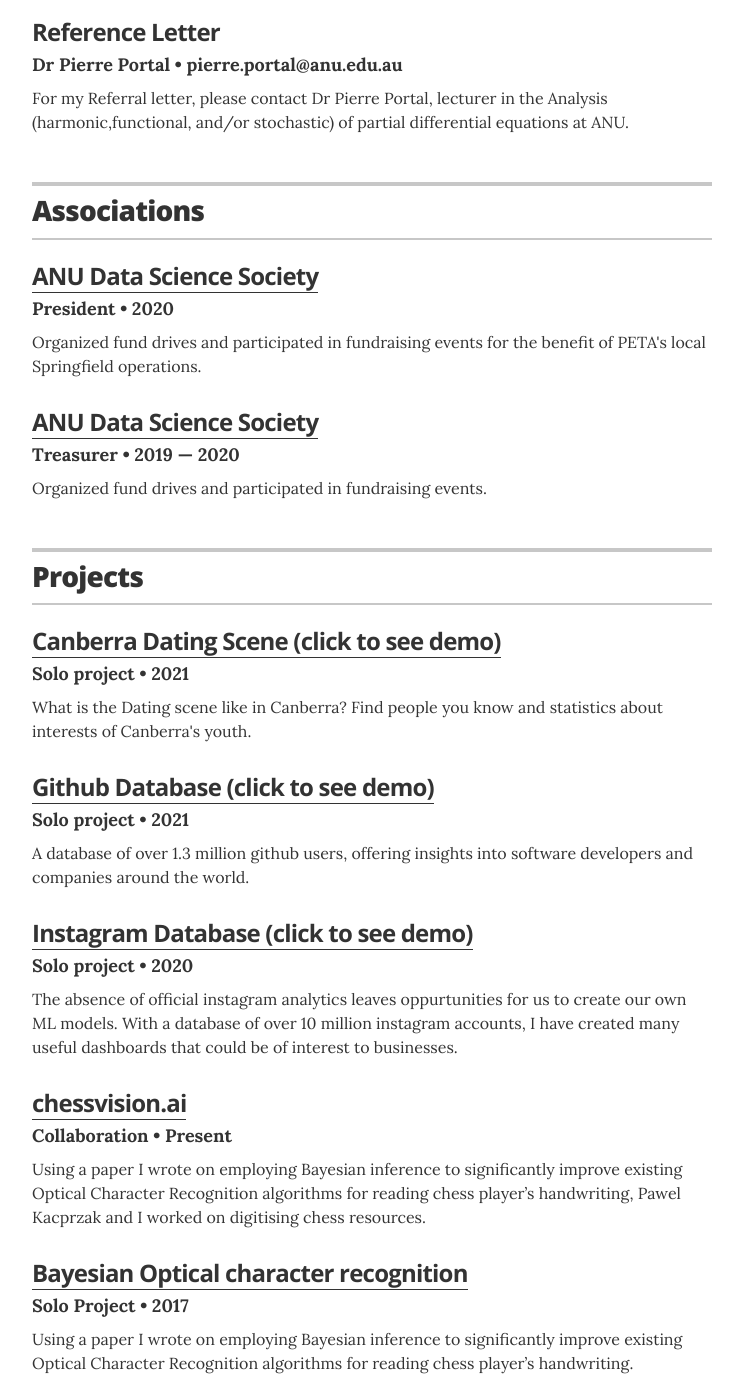
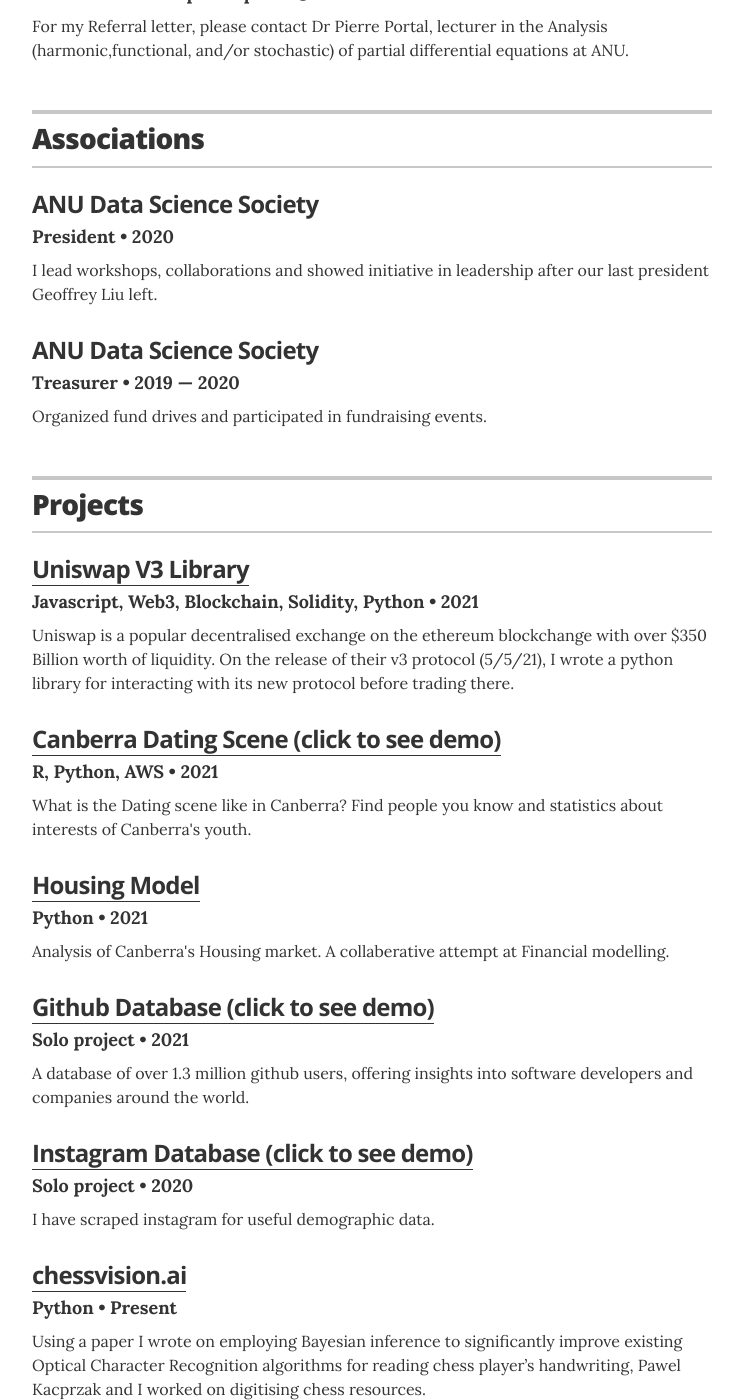
Before and after one commit to rieszrt/rieszrt.github.io, a Jekyll site: the page built from index.html, in a window 1280 px wide and 1400 px high, scrolled down 1078 px. Shown: the whole window, without its empty margins (268-1011 px from the left). Built offline with Jekyll 4.4.1, drawn with Linux system fonts in a browser that asks for light colours; some of the changed text lies outside the part shown.

Commit message:
new changes

```diff
--- a/_config.yml
+++ b/_config.yml
@@ -23,7 +23,9 @@
 resume_header_contact_info:     "Tomson.qin@yandex.com"
 display_header_contact_info:    "true"
 
-resume_header_intro: "<p>My name is Tom and I'm a statistics and economics graduate from the Australian National University. I have an interest in Stochastic Analysis and Machine Learning. I am currently pursueing a Computer science degree online.</p>"
+resume_header_intro: "<p>My name is Tom and I'm a statistics and economics graduate from the Australian National University. My skills include Mathematics, Statistical modelling, Full Stack and BlockChain development.
+Im active in the crypto space, both as a trader and developer, writing the first library for Uniswap V3 smart contracts upon release.
+</p>"
 
 # use "yes" to display the email contact button,
 # "no" to display an "I'm not looking for work" message,
@@ -47,7 +49,7 @@
 resume_social_links:
   resume_github_url:            "https://github.com/rieszrt"
   resume_twitter_url:           "http://twitter.com/Tom60231971"
-  resume_dribbble_url:          "files/resume.pdf"
+  resume_dribbble_url:          "http://app.revelian.com/reporting/feedback.cfm?id=282F2DFFCB48B6EAE2C1B1F841E0FB00B14BF7DA1954ACED410AC65EC7CEDFA09AD2A9B5"
   # resume_facebook_url:          "insert Facebook URL here"
   resume_linkedin_url:          "https://www.linkedin.com/in/tomson-qin-43bb44190"
   # resume_instagram_url:         "insert your Instagram URL here"
--- a/_data/associations.yml
+++ b/_data/associations.yml
@@ -4,12 +4,12 @@
 - organization: ANU Data Science Society
   role: President
   year: 2020
-  url: https://www.peta.org/
-  summary: Organized fund drives and participated in fundraising events for the benefit of PETA's local Springfield operations.
+  url:
+  summary: I lead workshops, collaborations and showed initiative in leadership after our last president Geoffrey Liu left.
 
 
 - organization: ANU Data Science Society
   role: Treasurer
   year: 2019 &mdash; 2020
-  url: http://campuspress.yale.edu/amnesty/
+  url:
   summary: Organized fund drives and participated in fundraising events.
--- a/_data/projects.yml
+++ b/_data/projects.yml
@@ -1,12 +1,27 @@
 # Projects
 # uncomment the urls if you wish to display them, and add your own URL
 
+# Uniswap V3 Exchange Library
+- project: Uniswap V3 Library
+  role: Javascript, Web3, Blockchain, Solidity, Python
+  duration: 2021
+  url: https://github.com/rieszrt/py-uniswap-v3
+  description: Uniswap is a popular decentralised exchange on the ethereum blockchange with over $350 Billion worth of liquidity.
+    On the release of their v3 protocol (5/5/21), I wrote a python library for interacting with its new protocol before trading there.
+
 # Canberra Dating Scene
 - project: Canberra Dating Scene (click to see demo)
-  role: Solo project
+  role: R, Python, AWS
   duration: 2021
   url: https://tomstinder.herokuapp.com/
   description: What is the Dating scene like in Canberra? Find people you know and statistics about interests of Canberra's youth.
+
+# Housing Model
+- project: Housing Model
+  role: Python
+  duration: 2021
+  url: https://github.com/rieszrt/personal-finance
+  description: Analysis of Canberra's Housing market. A collaberative attempt at Financial modelling.
 
 # github
 - project: Github Database (click to see demo)
@@ -20,25 +35,25 @@
   role: Solo project
   duration: 2020
   url: https://insta-intel.herokuapp.com/
-  description: The absence of official instagram analytics leaves oppurtunities for us to create our own ML models. With a database of over 10 million instagram accounts, I have created many useful dashboards that could be of interest to businesses.
+  description: I have scraped instagram for useful demographic data.
 
 # chessvision.ai
 - project: chessvision.ai
-  role: Collaboration
+  role: Python
   duration: Present
   url: http://chessvision.ai
   description: Using a paper I wrote on employing Bayesian inference to significantly improve existing Optical Character Recognition algorithms for reading chess player’s handwriting, Pawel Kacprzak and I worked on digitising chess resources.
 
 # Bayesian OCR:
 - project: Bayesian Optical character recognition
-  role: Solo Project
+  role: Python
   duration: 2017
   url: https://u5772367.wixsite.com/anudatascience/post/bayesian-ocr
   description: Using a paper I wrote on employing Bayesian inference to significantly improve existing Optical Character Recognition algorithms for reading chess player’s handwriting.
 
 #Covid
 - project: Covid modelling
-  role: Toy Model
+  role: Python
   duration: 2017-2019
   url: https://u5772367.wixsite.com/anudatascience/post/covid-19-modelling
   description: SEIR model for covid at the beginning of the pandemic.
--- a/_data/recognitions.yml
+++ b/_data/recognitions.yml
@@ -10,7 +10,7 @@
 #   year: 2021
 #   summary: Discovered a vulnerability in the Microsoft News app on the Android App store.
 
-# - award: Beam e Scooter Sharing
+# - award: Bug Report
 #   organization: Beam
 #   year: 2021
-#   summary: Discovered a vulnerability in the Beam Scooter app to start and stop and scooter for free.
+#   summary: I Discovered a critical bug in a multinational transport company.
```
Also changed, not shown: _data/education.yml (+5 -5 lines), _data/skills.yml (+18 -9 lines), 1 other file.
